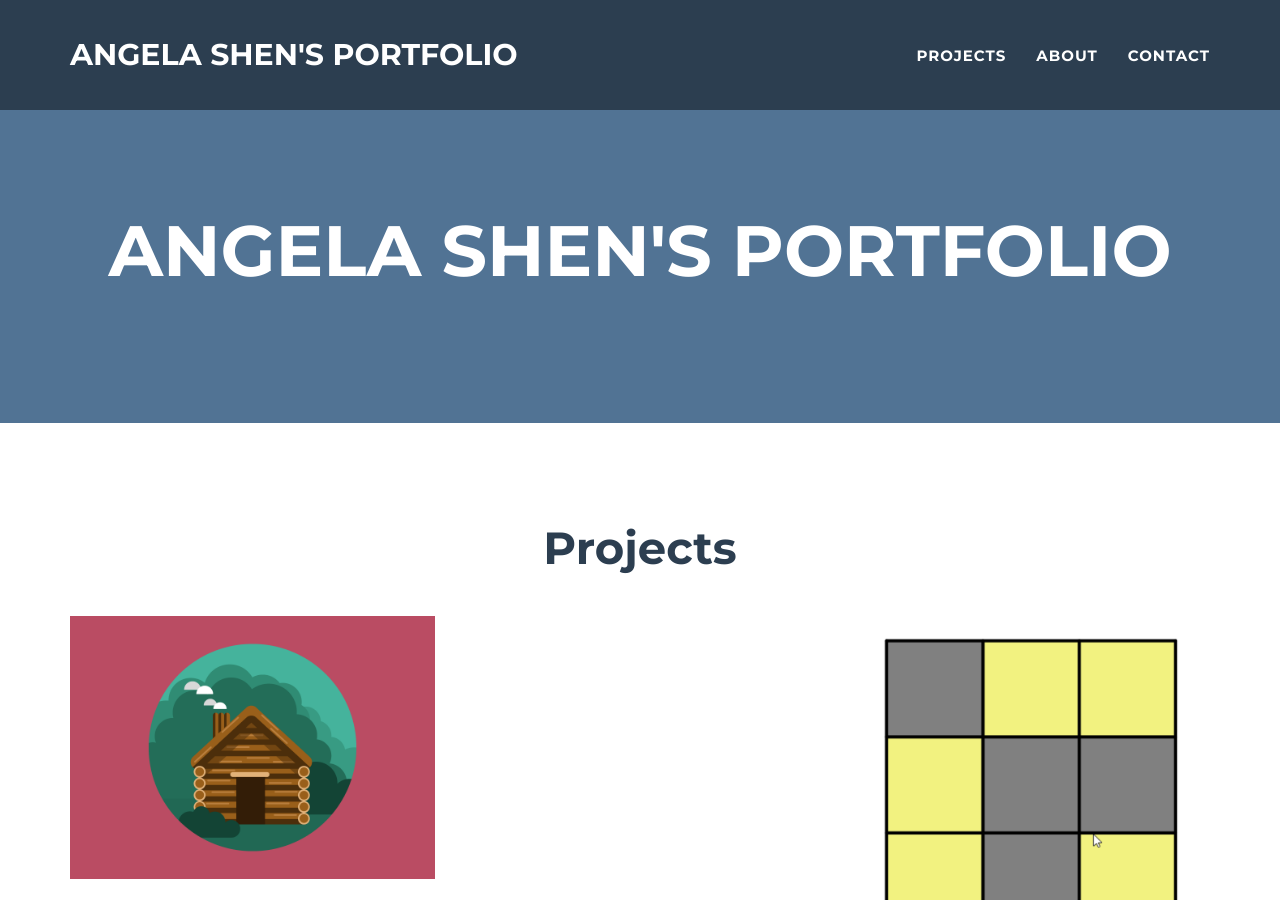
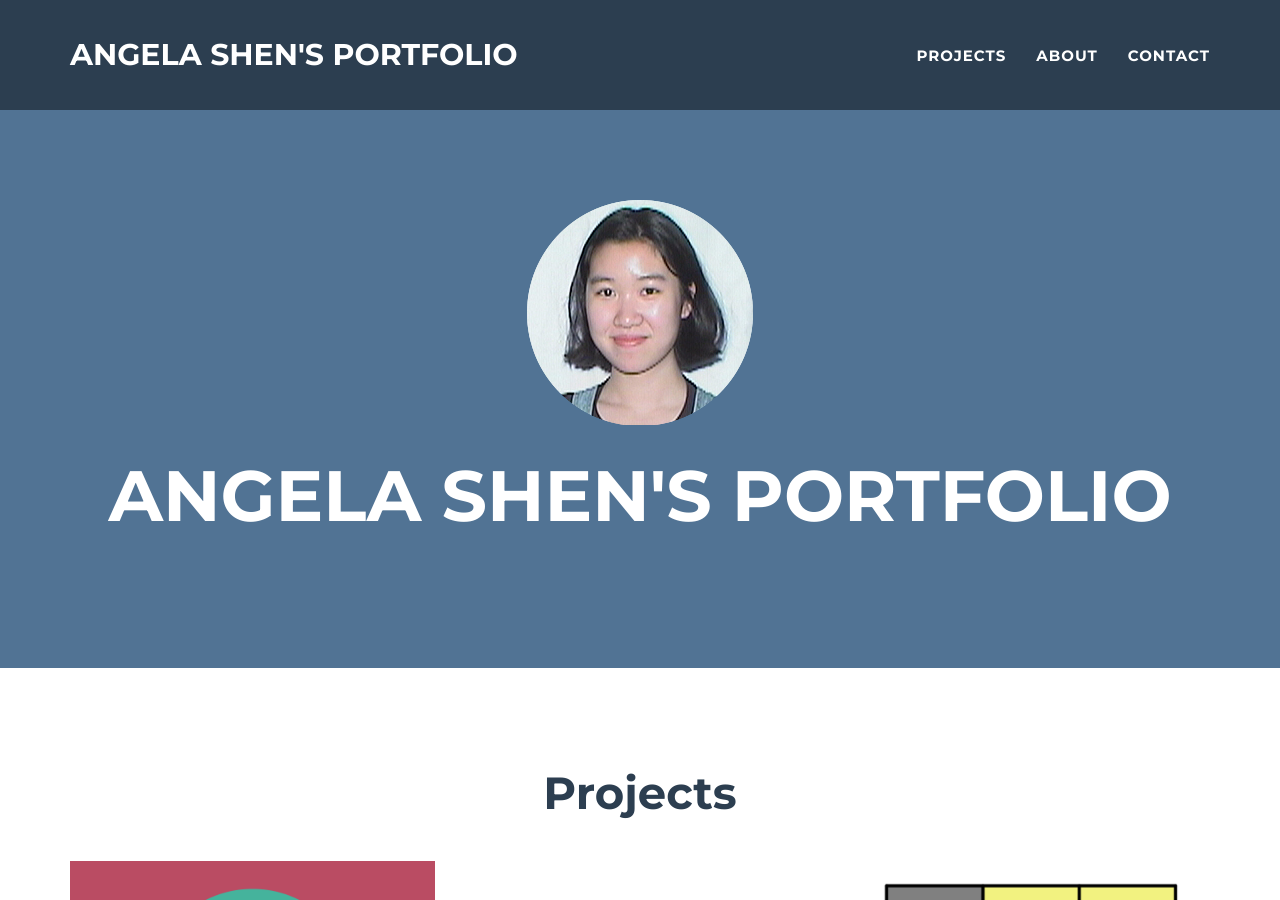
Before and after one commit to shen02/portfolio, a Jekyll site: the page built from _posts/2014-07-18-project-1.markdown, in a window 1280 px wide and 900 px high. Built offline with Jekyll 4.4.1, drawn with Linux system fonts in a browser that asks for light colours.

Commit message:
Added profile image

```diff
--- a/_includes/header.html
+++ b/_includes/header.html
@@ -3,7 +3,7 @@
   <div class="container">
     <div class="row">
       <div class="col-lg-12">
-       <!-- <img class="img-responsive" src="img/profile.png" alt="profile-pic" />-->
+       <img class="img-responsive" src="img/profile.png" alt="profile-pic" />
         <div class="intro-text">
           <span class="name">{{ site.title }}</span>
           <br>
```
